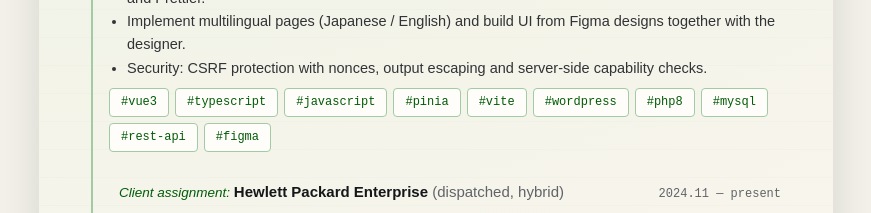
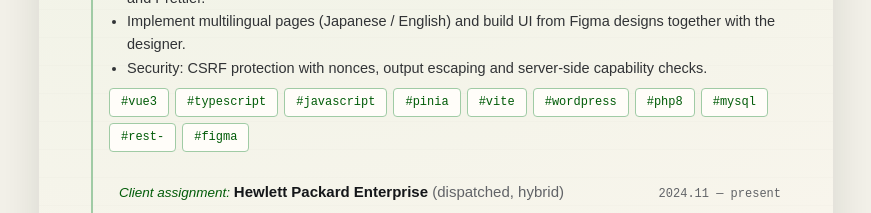
Before and after one commit to GrayMurakami/website-resume, a Nuxt app: page / in a window 1280 px wide. Shown: the part 1460-1673 px from the top of the page, without its empty margins (204-1075 px from the left). Built offline with nearby package versions, Linux system fonts and the light colour scheme.

Commit message:
test_20261112_1

```diff
--- a/app/components/resume/ResumeExperience.vue
+++ b/app/components/resume/ResumeExperience.vue
@@ -79,7 +79,7 @@
         #mysql
       </span>
       <span class="tag">
-        #rest-api
+        #rest-
       </span>
       <span class="tag">
         #figma
```
